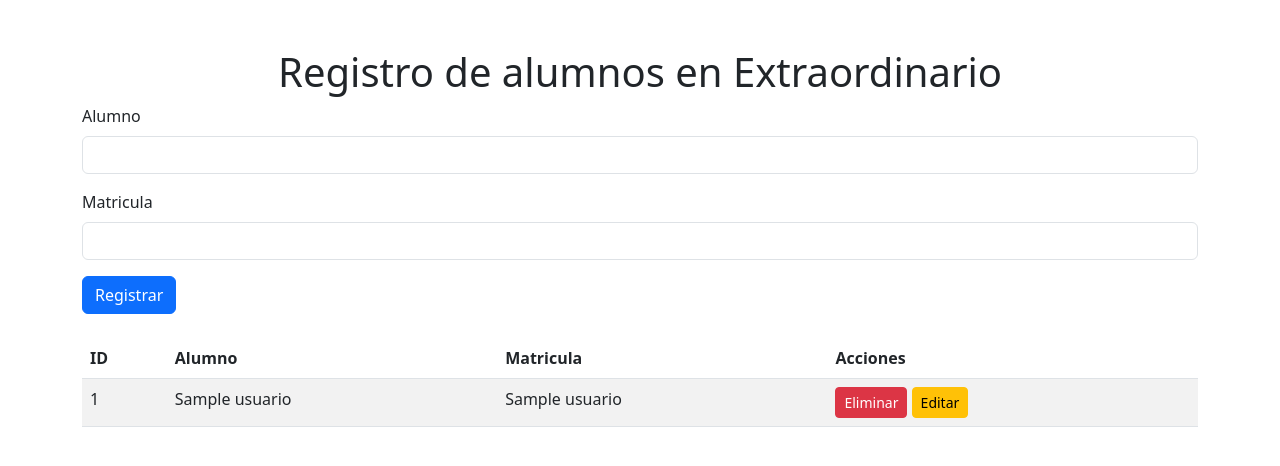
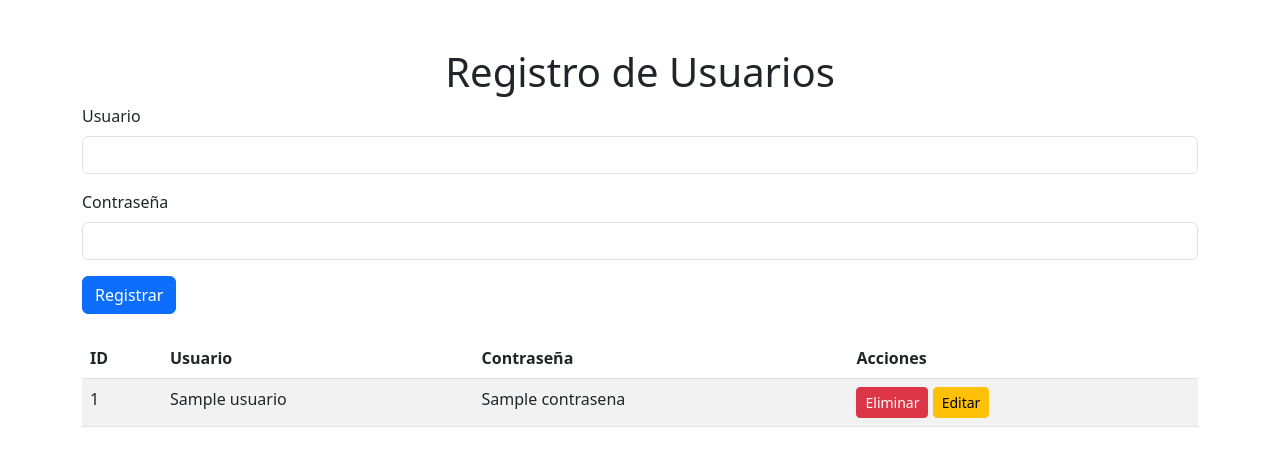
Before and after one commit to Alan-Cortez/Extraordinario, a Flask app: template templates/app.html in a window 1280 px wide. Shown: the top 466 px of the page. Run offline with Flask 3, Linux system fonts and the light colour scheme; the template is opened without the code that fills it: most values are stand-ins (such as "Sample title", 1, 10 or a date in 2020).

Commit message:
Update app.html

```diff
--- a/templates/app.html
+++ b/templates/app.html
@@ -3,20 +3,20 @@
 <head>
     <meta charset="UTF-8">
     <meta name="viewport" content="width=device-width, initial-scale=1.0">
-    <title>CRUD con Flask</title>
+    <title>CRUD de Usuarios</title>
     <link rel="stylesheet" href="https://cdn.jsdelivr.net/npm/bootstrap@5.3.0/dist/css/bootstrap.min.css">
 </head>
 <body>
     <div class="container mt-5">
-        <h1 class="text-center">Registro de alumnos en Extraordinario</h1>
+        <h1 class="text-center">Registro de Usuarios</h1>
         <form action="/usuarios/guardar" method="POST" class="mb-4">
             <div class="mb-3">
-                <label for="txtUsuario" class="form-label">Alumno</label>
+                <label for="txtUsuario" class="form-label">Usuario</label>
                 <input type="text" class="form-control" id="txtUsuario" name="txtUsuario" required>
             </div>
             <div class="mb-3">
-                <label for="txtContrasena" class="form-label">Matricula</label>
-                <input type="number" class="form-control" id="txtContrasena" name="txtContrasena" required>
+                <label for="txtContrasena" class="form-label">Contraseña</label>
+                <input type="password" class="form-control" id="txtContrasena" name="txtContrasena" required>
             </div>
             <button type="submit" class="btn btn-primary">Registrar</button>
         </form>
@@ -25,38 +25,38 @@
             <thead>
                 <tr>
                     <th>ID</th>
-                    <th>Alumno</th>
-                    <th>Matricula</th>
+                    <th>Usuario</th>
+                    <th>Contraseña</th>
                     <th>Acciones</th>
                 </tr>
             </thead>
             <tbody>
                 {% for usuario in usuarios %}
                 <tr>
-                    <td>{{ usuario[0] }}</td>
-                    <td>{{ usuario[1] }}</td>
-                    <td>{{ usuario[2] }}</td>
+                    <td>{{ usuario.id }}</td>
+                    <td>{{ usuario.usuario }}</td>
+                    <td>{{ usuario.contrasena }}</td>
                     <td>
-                        <form action="/usuarios/eliminar/{{ usuario[0] }}" method="POST" class="d-inline">
+                        <form action="/usuarios/eliminar/{{ usuario.id }}" method="POST" class="d-inline">
                             <button type="submit" class="btn btn-danger btn-sm">Eliminar</button>
                         </form>
-                        <button class="btn btn-warning btn-sm" data-bs-toggle="modal" data-bs-target="#editModal{{ usuario[0] }}">Editar</button>
-                        <div class="modal fade" id="editModal{{ usuario[0] }}" tabindex="-1">
+                        <button class="btn btn-warning btn-sm" data-bs-toggle="modal" data-bs-target="#editModal{{ usuario.id }}">Editar</button>
+                        <div class="modal fade" id="editModal{{ usuario.id }}" tabindex="-1">
                             <div class="modal-dialog">
                                 <div class="modal-content">
-                                    <form action="/usuarios/actualizar/{{ usuario[0] }}" method="POST">
+                                    <form action="/usuarios/actualizar/{{ usuario.id }}" method="POST">
                                         <div class="modal-header">
-                                            <h5 class="modal-title">Editar Alumno</h5>
+                                            <h5 class="modal-title">Editar Usuario</h5>
                                             <button type="button" class="btn-close" data-bs-dismiss="modal"></button>
                                         </div>
                                         <div class="modal-body">
                                             <div class="mb-3">
-                                                <label for="txtUsuario" class="form-label">Alumno</label>
-                                                <input type="text" class="form-control" name="txtUsuario" value="{{ usuario[1] }}" required>
+                                                <label for="txtUsuario" class="form-label">Usuario</label>
+                                                <input type="text" class="form-control" name="txtUsuario" value="{{ usuario.usuario }}" required>
                                             </div>
                                             <div class="mb-3">
-                                                <label for="txtContrasena" class="form-label">Matricula</label>
-                                                <input type="password" class="form-control" name="txtContrasena" value="{{ usuario[2] }}" required>
+                                                <label for="txtContrasena" class="form-label">Contraseña</label>
+                                                <input type="password" class="form-control" name="txtContrasena" value="{{ usuario.contrasena }}" required>
                                             </div>
                                         </div>
                                         <div class="modal-footer">
```
